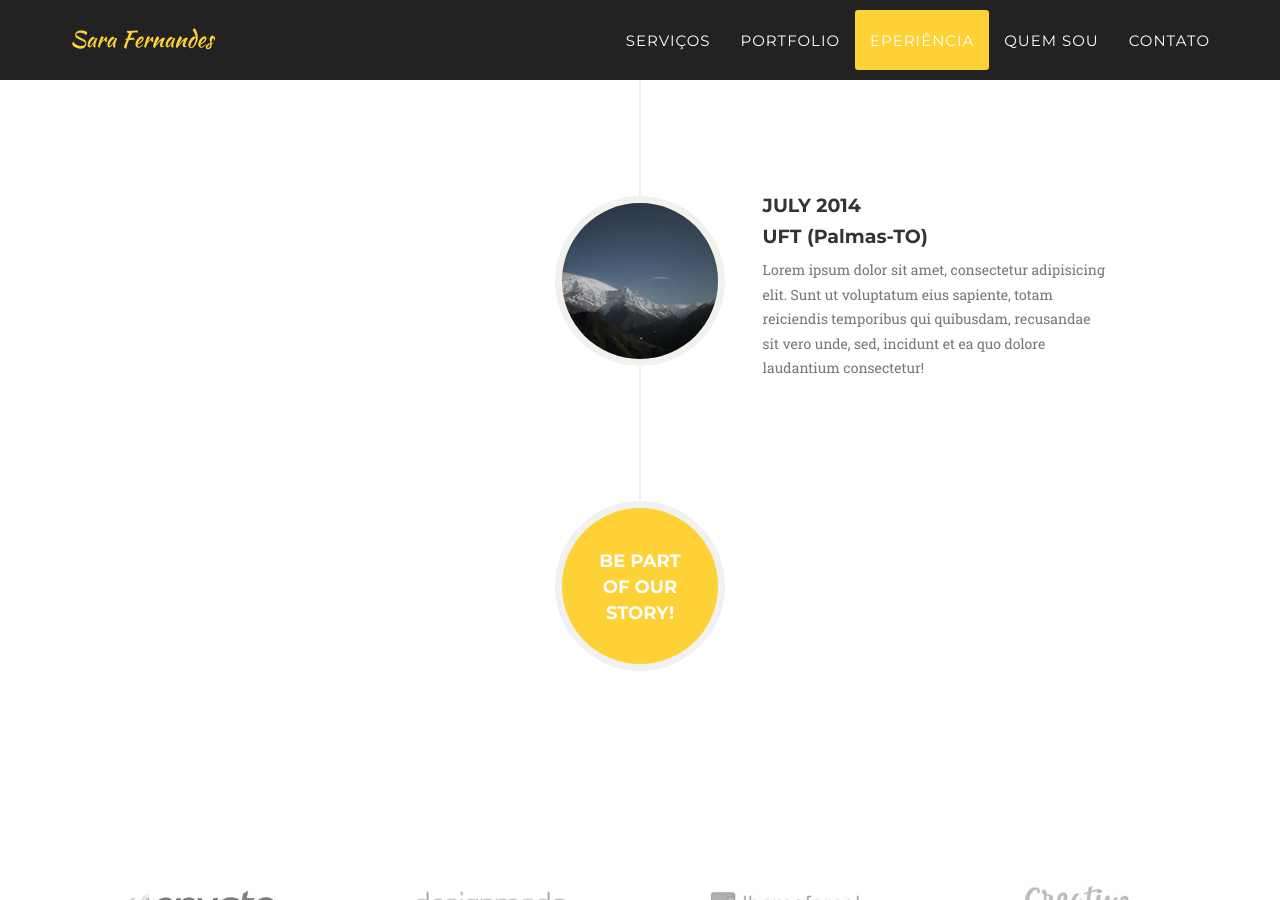
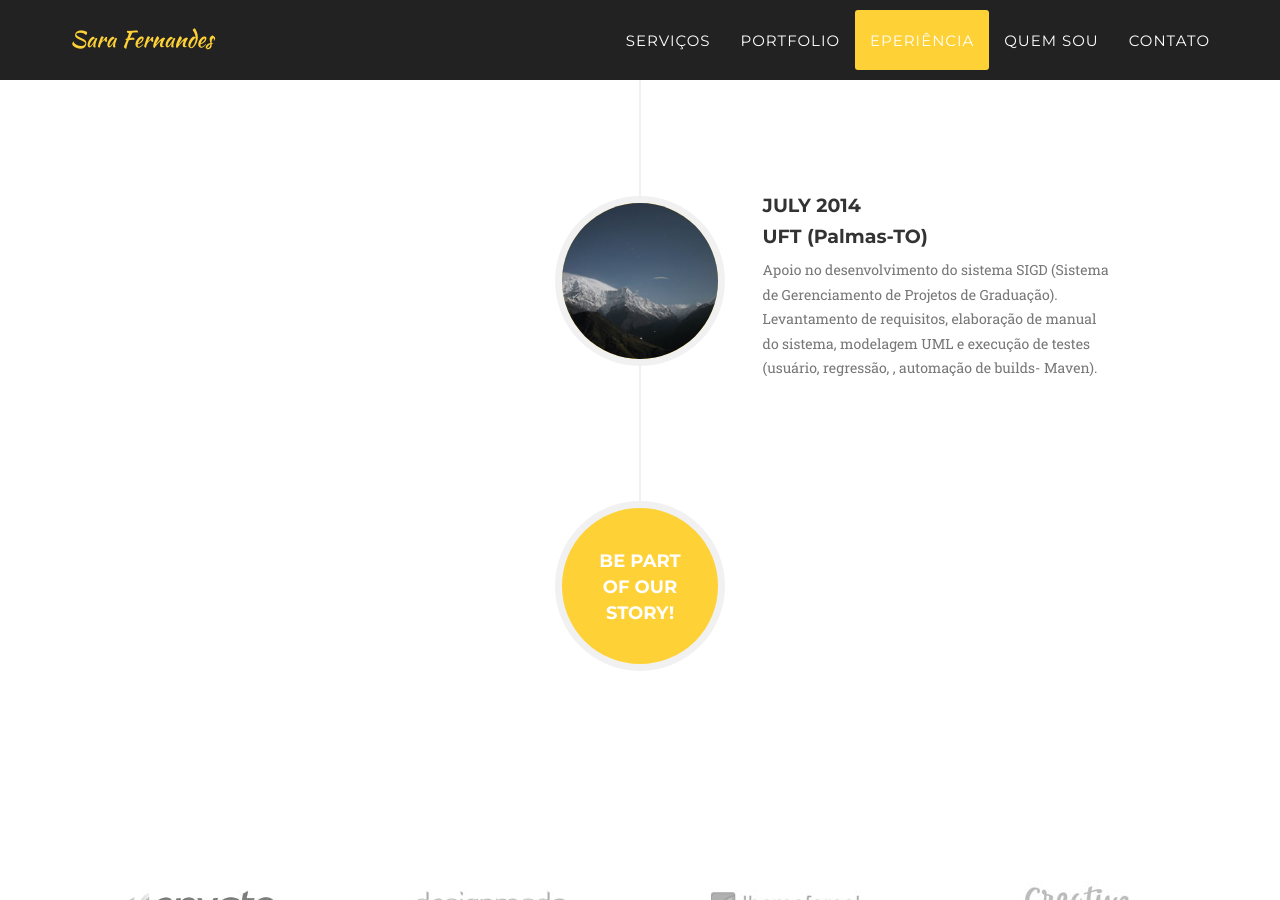
Before and after one commit to SaraFernandes/sarafernandes.github.io, a Jekyll site: the page built from index.html, in a window 1280 px wide and 900 px high, scrolled down 3570 px. Built offline with Jekyll 4.4.1, drawn with Linux system fonts in a browser that asks for light colours; some web fonts are replaced.

Commit message:
Update about.html

```diff
--- a/_includes/about.html
+++ b/_includes/about.html
@@ -62,7 +62,7 @@
                                     <h4 class="subheading">UFT (Palmas-TO)</h4>
                                 </div>
                                 <div class="timeline-body">
-                                    <p class="text-muted">Lorem ipsum dolor sit amet, consectetur adipisicing elit. Sunt ut voluptatum eius sapiente, totam reiciendis temporibus qui quibusdam, recusandae sit vero unde, sed, incidunt et ea quo dolore laudantium consectetur!</p>
+                                    <p class="text-muted">Apoio no desenvolvimento do sistema SIGD (Sistema de Gerenciamento de Projetos de Graduação). Levantamento de requisitos, elaboração de manual do sistema, modelagem UML e execução de testes (usuário, regressão, , automação de builds- Maven).</p>
                                 </div>
                             </div>
                         </li>
```
